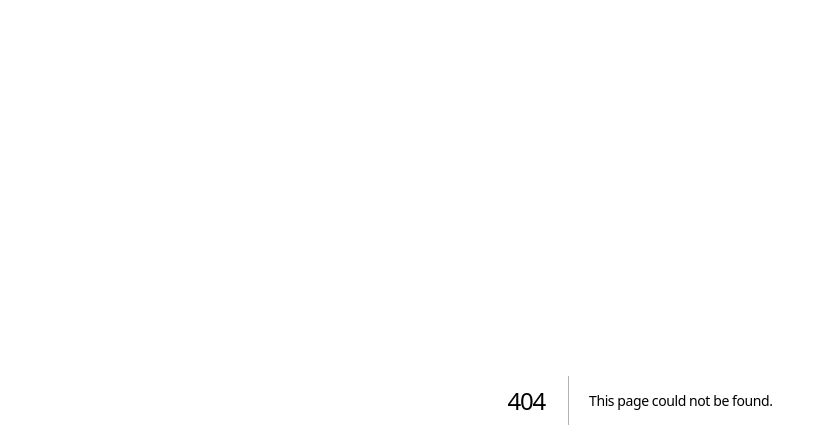
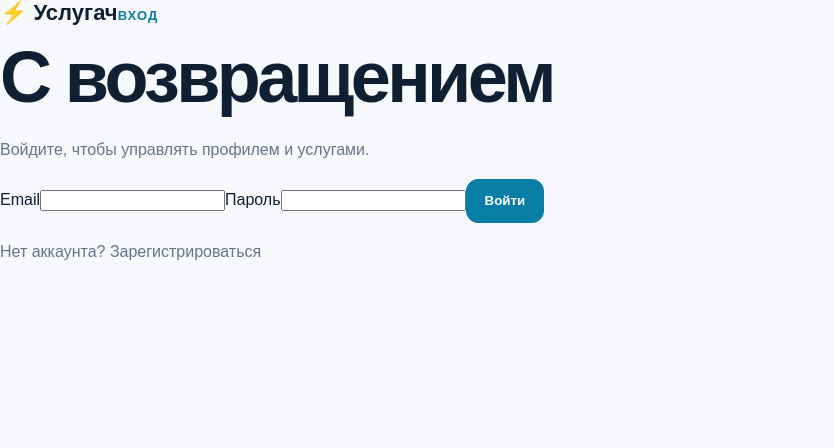
Before and after one commit to ninja-pc/Uslugach, a Next.js app: page /login in a window 1280 px wide. Before the commit this address had no page. Shown: the top 448 px of the page, without its empty margins (0-834 px from the left). Built offline with nearby package versions, Linux system fonts and the light colour scheme; no server answers.

Commit message:
feat: add auth and profile pages

```diff
--- /dev/null
+++ b/app/login/page.tsx
@@ -0,0 +1,32 @@
+"use client";
+
+import { FormEvent, useState } from "react";
+import { useRouter } from "next/navigation";
+import { createClient } from "@/lib/supabase/client";
+
+export default function LoginPage() {
+  const router = useRouter();
+  const supabase = createClient();
+  const [email, setEmail] = useState("");
+  const [password, setPassword] = useState("");
+  const [error, setError] = useState("");
+  const [loading, setLoading] = useState(false);
+
+  async function submit(event: FormEvent) {
+    event.preventDefault(); setError(""); setLoading(true);
+    const result = await supabase.auth.signInWithPassword({ email, password });
+    setLoading(false);
+    if (result.error) { setError(result.error.message); return; }
+    router.push("/profile"); router.refresh();
+  }
+
+  return <main className="auth-page"><form className="form-card" onSubmit={submit}>
+    <a className="logo" href="/">⚡ Услугач</a><span className="eyebrow">Вход</span>
+    <h1>С возвращением</h1><p>Войдите, чтобы управлять профилем и услугами.</p>
+    <label>Email<input type="email" value={email} onChange={e => setEmail(e.target.value)} required /></label>
+    <label>Пароль<input type="password" value={password} onChange={e => setPassword(e.target.value)} required minLength={6} /></label>
+    {error && <div className="form-error">{error}</div>}
+    <button className="button wide" disabled={loading}>{loading ? "Входим..." : "Войти"}</button>
+    <p className="form-foot">Нет аккаунта? <a href="/register">Зарегистрироваться</a></p>
+  </form></main>;
+}
```
